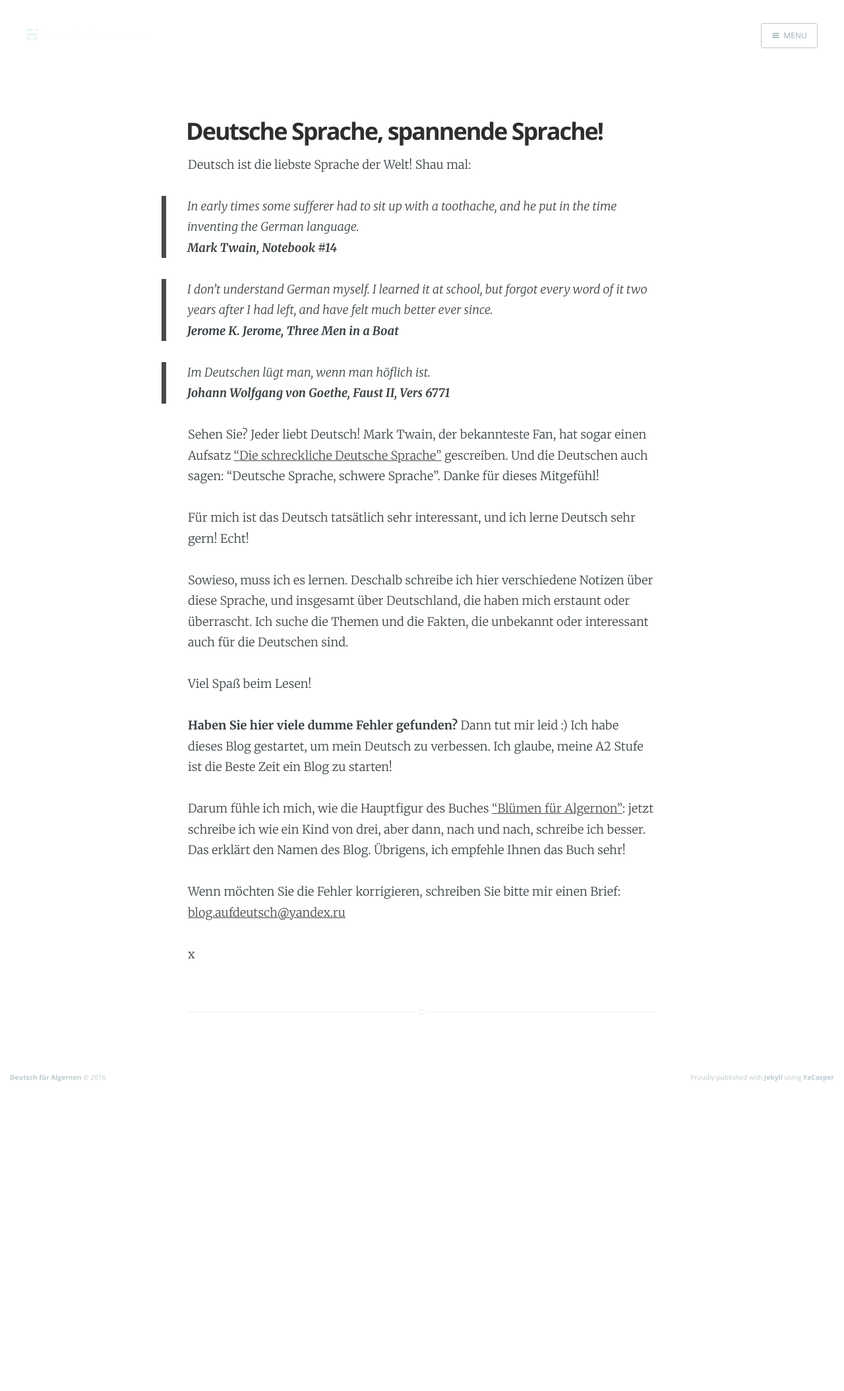
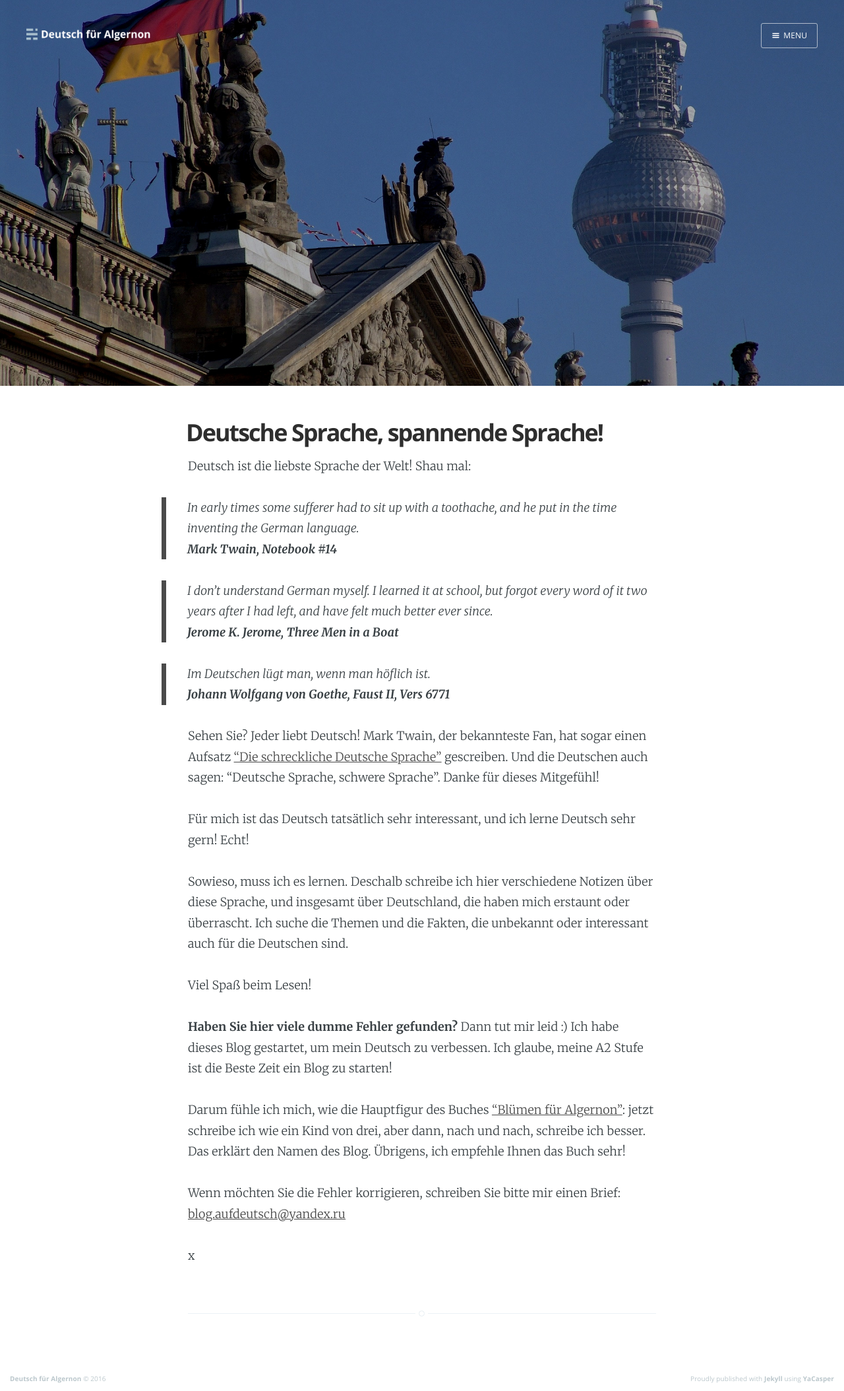
Before and after one commit to thit-ga-luoc/thit-ga-luoc.github.io-yacasper, a Jekyll site: the page built from about.md, in a window 1280 px wide. Shown: the whole page at 66% size. Built offline with Jekyll 4.4.1, drawn with Linux system fonts in a browser that asks for light colours; nearby versions of some CDN libraries; before the commit the page ends 1652 px from its top, so only the background shows below that.

Commit message:
Update page.html

```diff
--- a/_layouts/page.html
+++ b/_layouts/page.html
@@ -12,7 +12,7 @@ logo: 'assets/images/ghost.png'
 <!-- Everything inside the #post tags pulls data from the page -->
 <!-- #post -->
 
-<header class="main-header post-head {% if layout.cover %}" style="background-image: url({{ site.baseurl }}{{ layout.cover }}){% else %}no-cover{% endif %}">
+<header class="main-header post-head {% if page.cover %}" style="background-image: url({{ site.baseurl }}{{ page.cover }}){% else %}no-cover{% endif %}">
     <nav class="main-nav {% if layout.cover %}overlay{% endif %} clearfix">
         {% if layout.logo %}<a class="blog-logo" href="{{ site.baseurl }}"><img src="{{ site.baseurl }}{{ layout.logo }}" alt="Blog Logo" /></a>{% endif %}
         {% if layout.navigation %}
```
